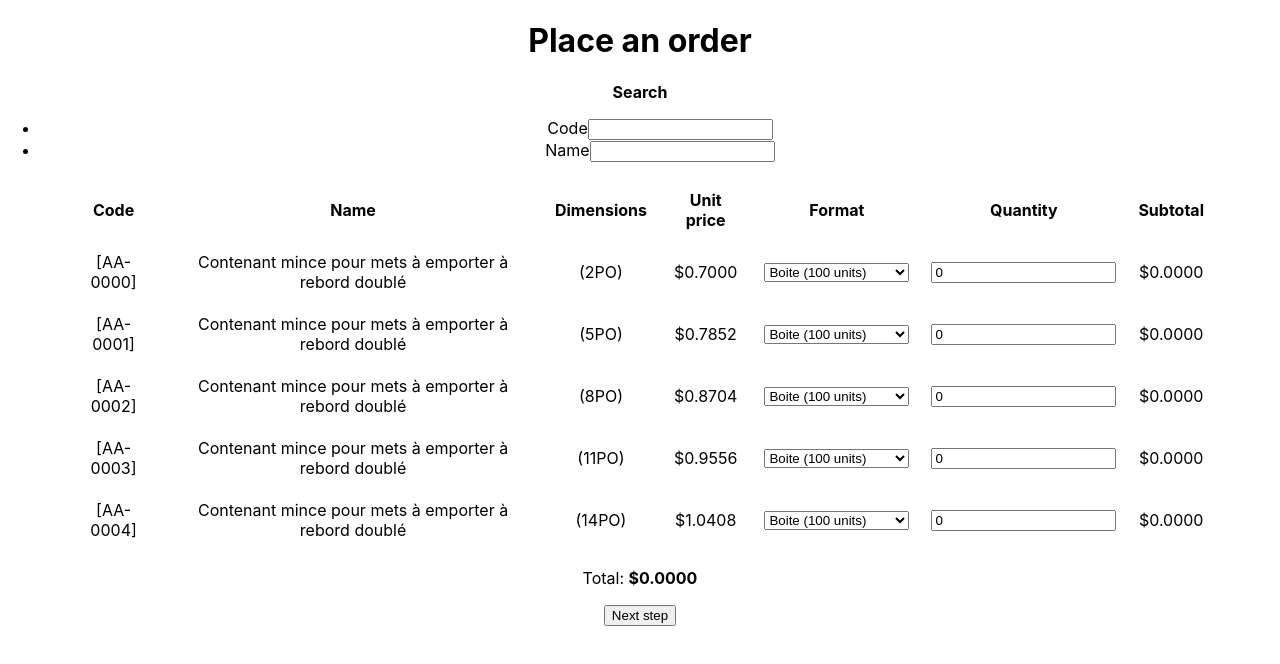
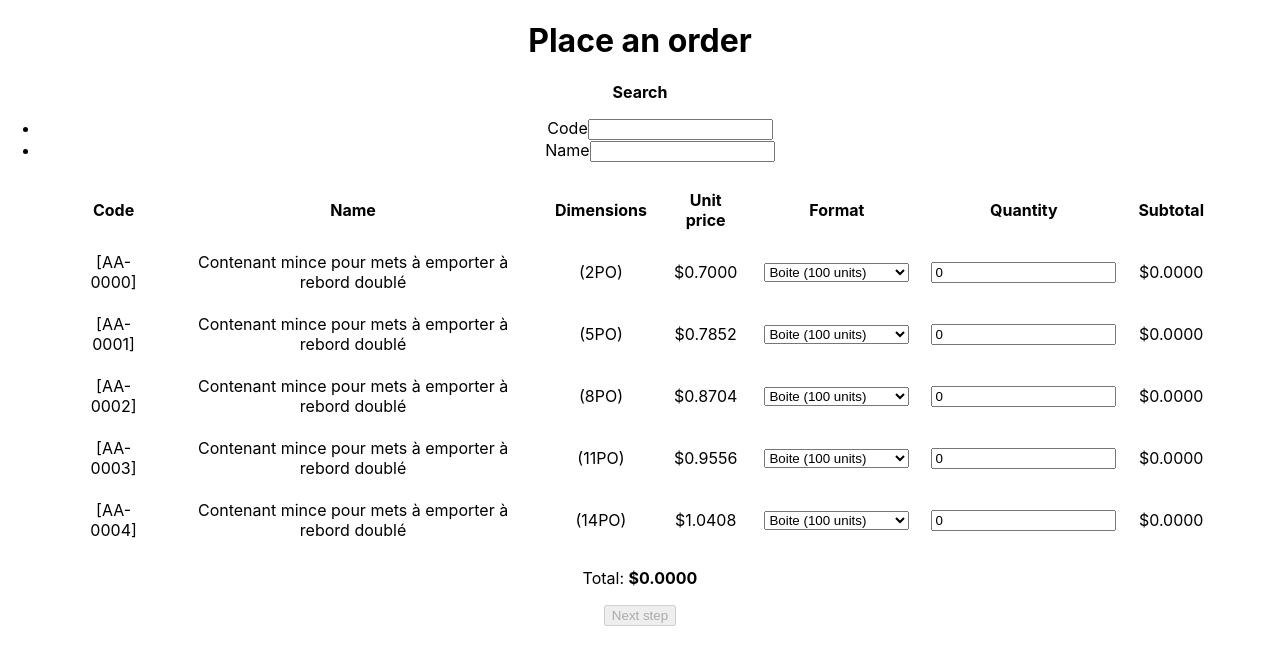
Before and after one commit to SamuelPerron/invoice-portal, a React (Create React App) app in the folder invoice-portal/: page / in a window 1280 px wide. Shown: the top 664 px of the page. Built offline with nearby package versions, Linux system fonts and the light colour scheme.

Commit message:
B-2320 - Fix next step on page 1

```diff
--- a/invoice-portal/src/components/ProductsSelection/ProductsSelection.js
+++ b/invoice-portal/src/components/ProductsSelection/ProductsSelection.js
@@ -25,7 +25,7 @@ const ProductsSelection = props => {
                 </tbody>
             </table>
             <p>Total: <strong>{props.moneyFormat(props.total)}</strong></p>
-            <button onClick={props.submit}>Next step</button>
+            <button onClick={props.submit} disabled={props.total <= 0}>Next step</button>
         </div>
     );
 }
```
